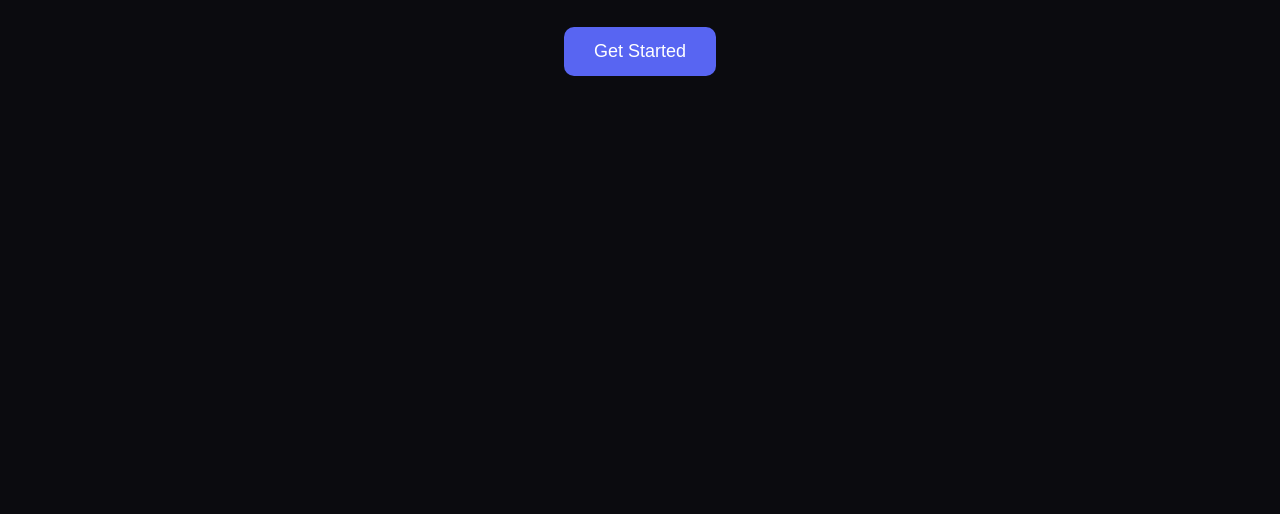
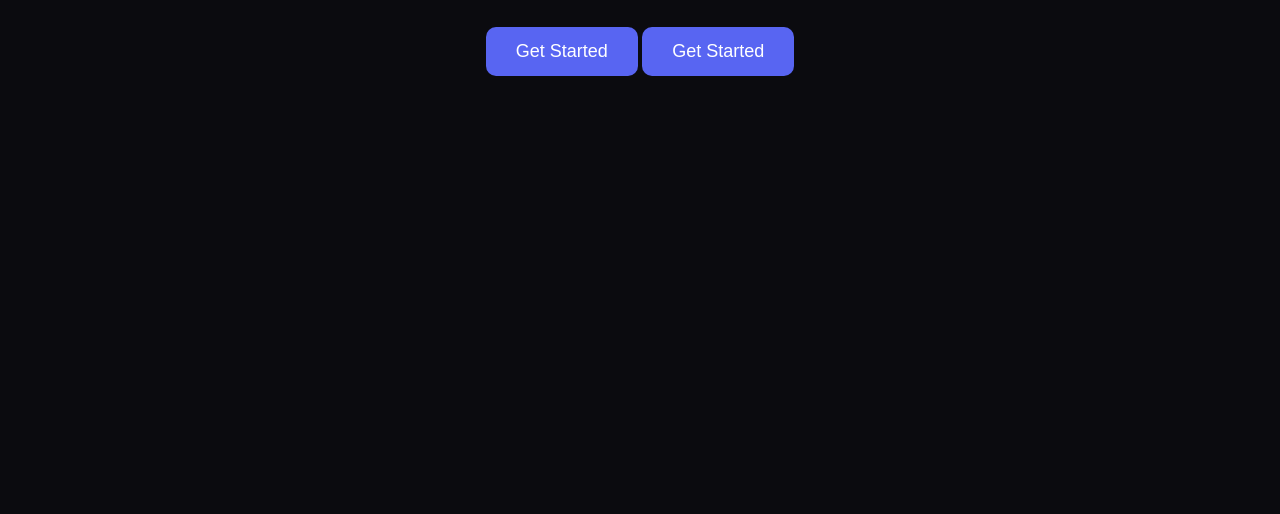
Before and after one commit to flypigamer/Hosting-, a plain HTML site: page index.html in a window 1280 px wide. Shown: the part 286-800 px from the top of the page. Drawn offline with Linux system fonts and the light colour scheme.

Commit message:
Update index.html

```diff
--- a/index.html
+++ b/index.html
@@ -27,6 +27,7 @@
       Fast, simple and reliable hosting for your Discord bots.
     </p>
 
+<button onclick="showMessage()">Get Started</button>
 <a href="dashboard.html" class="get-started">Get Started</a>
   </main>
 
```
